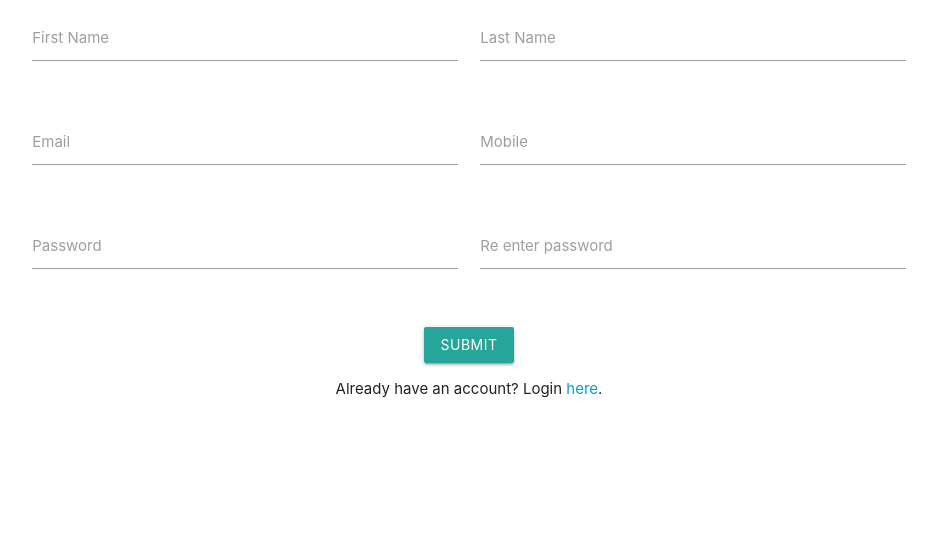
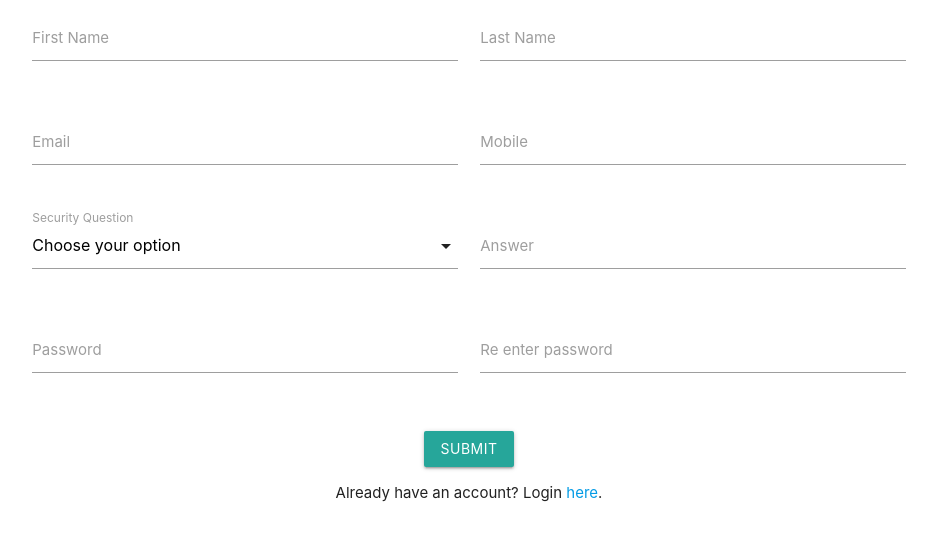
Before and after one commit to namitdoshi/phonebook, a PHP site: page /signup.php in a window 1280 px wide. Shown: the top 541 px of the page, without its empty margins (171-1108 px from the left). Run offline with PHP 8.4, Linux system fonts and the light colour scheme.

Commit message:
secuity question field added and it ui created

```diff
--- a/signup.php
+++ b/signup.php
@@ -90,6 +90,21 @@
       </div>
       <div class="row">
         <div class="input-field col s6">
+          <select name="security-question" required>
+            <option value="" disabled selected>Choose your option</option>
+            <option value="What is you birth place?">What is you birth place?</option>
+            <option value="What is your pet's name?">What is your pet's name?</option>
+            <option value="What is vehicle's registeration number?">What is vehicle's registeration number?</option>
+          </select>
+          <label>Security Question</label>
+        </div>
+        <div class="input-field col s6">
+          <input id="security-answer" type="text" class="validate" name="security-answer" required>
+          <label for="security-answer">Answer</label>
+        </div>
+      </div>
+      <div class="row">
+        <div class="input-field col s6">
           <input id="password" type="password" class="validate" name="password" required>
           <label for="password">Password</label>
         </div>
@@ -114,7 +129,11 @@
   </div>
 
   <!-- Compiled and minified JavaScript -->
+  <script src="https://code.jquery.com/jquery-3.4.1.min.js"
+  integrity="sha256-CSXorXvZcTkaix6Yvo6HppcZGetbYMGWSFlBw8HfCJo=" crossorigin="anonymous"></script>
   <script src="https://cdnjs.cloudflare.com/ajax/libs/materialize/1.0.0/js/materialize.min.js"></script>
+  <script src="./main.js"></script>
+
 </body>
 
 </html>
```
